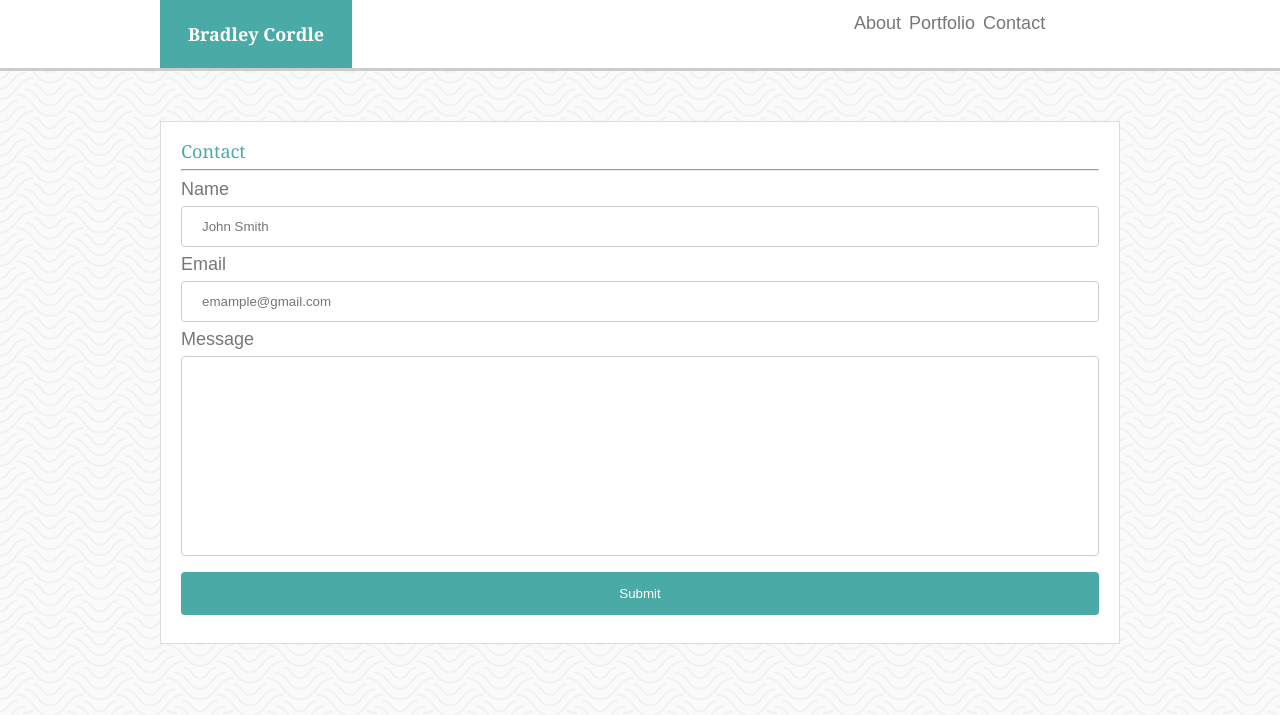
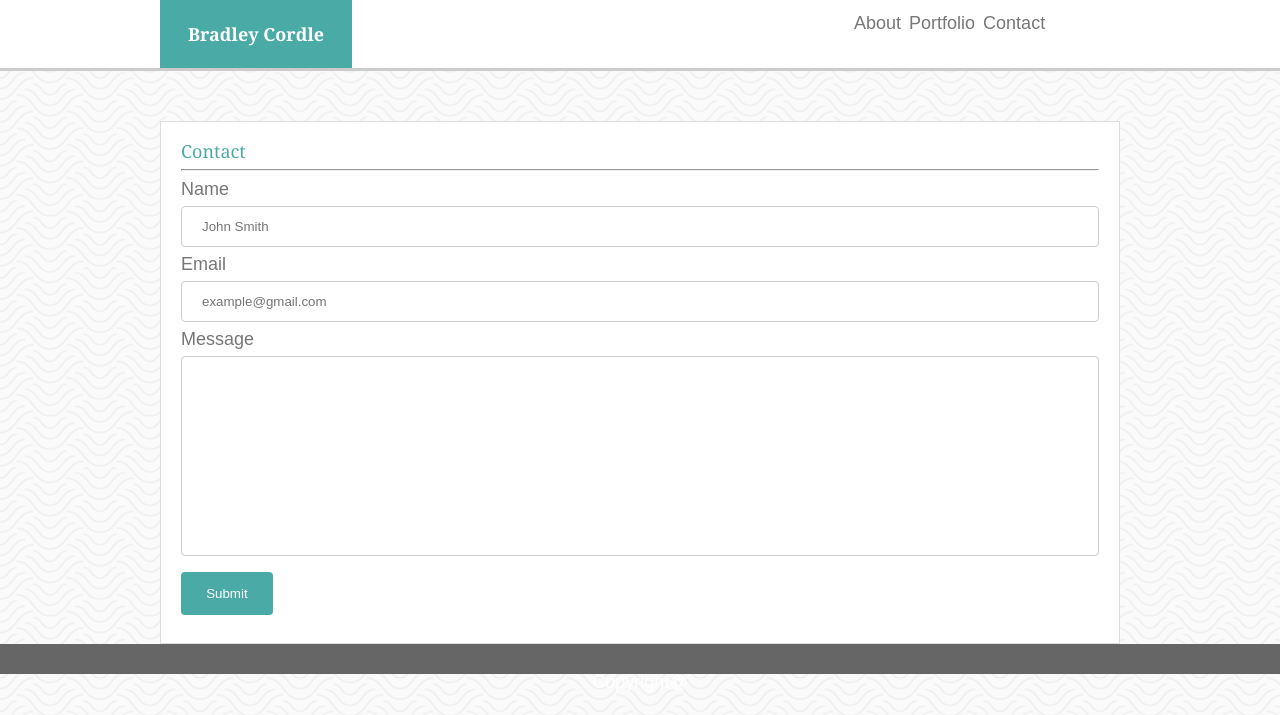
Before and after one commit to bradleyllew/Basic-Portfolio, a plain HTML site: page contact.html in a window 1280 px wide. Drawn offline with Linux system fonts and the light colour scheme.

Commit message:
fixed button and added footer, although it's not right...

```diff
--- a/assets/css/style2.css
+++ b/assets/css/style2.css
@@ -34,7 +34,7 @@ input[type=text], select {
 
   /* Style the submit button */
   input[type=submit] {
-    width: 100%;
+    width: 10%;
     background-color: #4aaaa5;
     color: white;
     padding: 14px 20px;
--- a/contact.html
+++ b/contact.html
@@ -53,7 +53,7 @@
                 <input type="text" id="name" name="name" placeholder="John Smith">
 
                 <label for="email">Email</label>
-                <input type="text" id="email" name="email" placeholder="emample@gmail.com">
+                <input type="text" id="email" name="email" placeholder="example@gmail.com">
 
                 <label for="message">Message</label>
                 <input type="text" id="message" name="message">
@@ -63,6 +63,10 @@
             </form>
         </div>
 
+        <div class="footer">
+            <p>Copyright@</p>
+        </div>
+
     </div>
 
 
```
